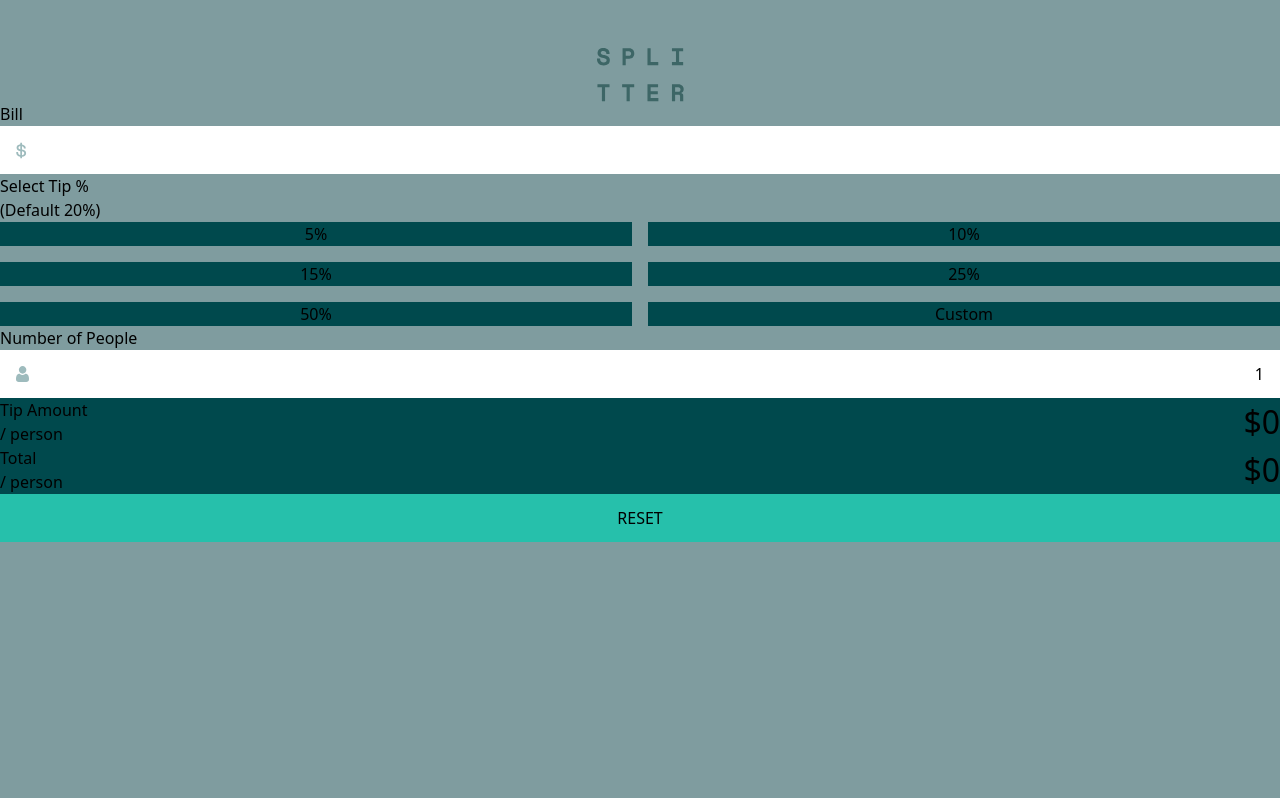
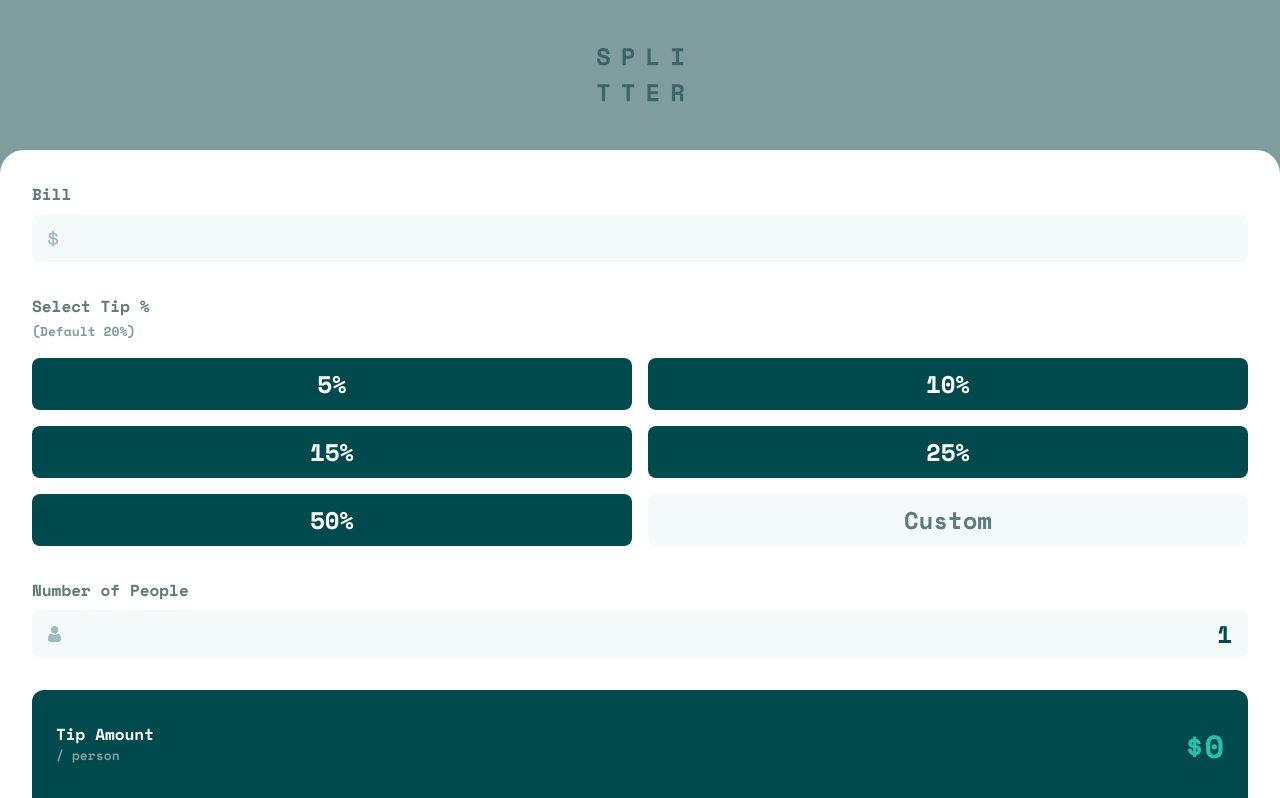
Before and after one commit to SuhasPatnaik/tip-calculator-app, a React (Vite) app: page / in a window 1280 px wide. Shown: the top 798 px of the page. Built offline with nearby package versions, Linux system fonts and the light colour scheme.

Commit message:
Added styles and flexible layouts

```diff
--- a/index.html
+++ b/index.html
@@ -3,6 +3,15 @@
   <head>
     <meta charset="UTF-8" />
     <link rel="icon" type="image/svg+xml" href="/logo.svg" />
+
+    <!-- Space Mono font family embed code -->
+    <link rel="preconnect" href="https://fonts.googleapis.com" />
+    <link rel="preconnect" href="https://fonts.gstatic.com" crossorigin />
+    <link
+      href="https://fonts.googleapis.com/css2?family=Space+Mono:wght@700&display=swap"
+      rel="stylesheet"
+    />
+
     <meta name="viewport" content="width=device-width, initial-scale=1.0" />
     <title>Tip Calculator</title>
   </head>
--- a/src/App.tsx
+++ b/src/App.tsx
@@ -18,26 +18,20 @@ export default function App() {
       <div className="mt-12 flex justify-center">
         <Logo />
       </div>
-      <div>
+      <div className="bg-neutral-100 mt-12 p-8 rounded-t-[1.5rem] flex flex-col gap-8">
         <MiniForm
           inputLabel="Bill"
           inputIcon={dollarIcon}
           inputValue={billAmount}
           handleChange={(value) => setBillAmount(value)}
         />
-      </div>
-      <div>
         <SelectTipPercentage onTipPercentage={setTipPercentage} />
-      </div>
-      <div>
         <MiniForm
           inputLabel="Number of People"
           inputIcon={personIcon}
           inputValue={numberOfPeople}
           handleChange={(value) => setNumberOfPeople(value)}
         />
-      </div>
-      <div>
         <TipResults
           billValue={billAmount}
           headcount={numberOfPeople}
--- a/src/components/MiniForm.tsx
+++ b/src/components/MiniForm.tsx
@@ -6,8 +6,8 @@ export default function MiniForm({
 }) {
   return (
     <>
-      <div className="flex flex-col">
-        <label>{inputLabel}</label>
+      <div className="flex flex-col gap-2">
+        <label className="text-sm">{inputLabel}</label>
         <input
           type="text"
           value={inputValue}
@@ -16,7 +16,7 @@ export default function MiniForm({
             backgroundImage: `url(${inputIcon})`,
             backgroundPosition: "1rem",
           }}
-          className="px-4 bg-no-repeat bg-left bg-center text-right h-12"
+          className="px-4 bg-no-repeat text-right h-12 bg-neutral-200 text-neutral-600 rounded-[0.5rem] focus:outline-none focus:ring-0 focus:border-primary-100 focus:border-2"
         />
       </div>
     </>
--- a/src/components/SelectTipPercentage.tsx
+++ b/src/components/SelectTipPercentage.tsx
@@ -1,19 +1,29 @@
-import { useState } from "react";
+import { useState, useRef, useEffect } from "react";
+
+const presetTipPercentages = [5, 10, 15, 25, 50];
 
 export default function SelectTipPercentage({ onTipPercentage }) {
   const [isCustomClicked, setIsCustomClicked] = useState(false);
+  const inputRef = useRef(null);
 
-  const presetTipPercentages = [5, 10, 15, 25, 50];
+  useEffect(() => {
+    if (isCustomClicked) {
+      inputRef.current?.focus();
+    }
+  }, [isCustomClicked]);
 
   return (
     <>
-      <p>Select Tip %</p>
-      <p>(Default 20%)</p>
-      <div id="selectTipSection" className="grid grid-cols-2  gap-4">
+      <div className="flex flex-col gap-4">
+        <div className="flex flex-col gap-1">
+          <p className="text-sm">Select Tip %</p>
+          <p className="text-xsm text-neutral-400">(Default 20%)</p>
+        </div>
+        <div className="grid grid-cols-2 gap-4">
           {presetTipPercentages.map((tipPercent, index) => (
             <button
               key={index}
-            className="bg-neutral-600"
+              className="bg-neutral-600 rounded-[0.5rem] p-2 text-neutral-100 hover:bg-primary-100 hover:text-neutral-600"
               onClick={() => {
                 onTipPercentage(tipPercent / 100);
                 setIsCustomClicked(false);
@@ -26,20 +36,22 @@ export default function SelectTipPercentage({ onTipPercentage }) {
           {isCustomClicked ? (
             <input
               type="text"
-            className="text-right"
+              ref={inputRef}
+              className="text-right pr-4 bg-neutral-200 text-neutral-600 rounded-[0.5rem]  focus:outline-none focus:ring-0 focus:border-primary-100 focus:border-2"
               onChange={(e) => {
                 onTipPercentage(Number(e.target.value) / 100);
               }}
             />
           ) : (
             <button
-            className="bg-neutral-600"
+              className="bg-neutral-200 rounded-[0.5rem] p-2"
               onClick={() => setIsCustomClicked(true)}
             >
               Custom
             </button>
           )}
         </div>
+      </div>
     </>
   );
 }
--- a/src/components/TipResults.tsx
+++ b/src/components/TipResults.tsx
@@ -4,22 +4,24 @@ export default function TipResults({ billValue, headcount, tipPercent }) {
 
   return (
     <>
-      <div className="bg-neutral-600 grid grid-rows-3">
+      <div className="bg-neutral-600 grid grid-rows-3 gap-y-6 px-6 pt-8 pb-6 rounded-[0.75rem]">
         <div className="grid grid-rows-2 grid-cols-2">
-          <p>Tip Amount</p>
-          <p className="row-span-2 text-[2rem] justify-self-end">
+          <p className="text-sm text-neutral-100">Tip Amount</p>
+          <p className="row-span-2 text-[2rem] text-primary-100 justify-self-end">
             ${Number.isNaN(tipPerHead) ? 0 : tipPerHead}
           </p>
-          <p>/ person</p>
+          <p className="text-xsm text-neutral-400">/ person</p>
         </div>
         <div className="grid grid-rows-2 grid-cols-2">
-          <p>Total</p>
-          <p className="row-span-2 text-[2rem] justify-self-end">
+          <p className="text-sm text-neutral-100">Total</p>
+          <p className="row-span-2 text-[2rem] text-primary-100 justify-self-end">
             ${Number.isNaN(totalTip) ? 0 : totalTip}
           </p>
-          <p>/ person</p>
+          <p className="text-xsm text-neutral-400">/ person</p>
         </div>
-        <button className="bg-primary-100">RESET</button>
+        <button className="bg-primary-100 text-neutral-600 text-[1.25rem] rounded-[0.25rem] hover:bg-neutral-300">
+          RESET
+        </button>
       </div>
     </>
   );
--- a/src/index.css
+++ b/src/index.css
@@ -3,6 +3,6 @@
 @tailwind utilities;
 
 body {
-  @apply bg-neutral-400 min-h-screen;
+  @apply bg-neutral-400 text-neutral-500 font-spaceMono text-base min-h-screen;
   display: grid;
 }
--- a/tailwind.config.js
+++ b/tailwind.config.js
@@ -17,6 +17,14 @@ export default {
         },
       },
     },
+    fontFamily: {
+      spaceMono: ["Space Mono", "monospace"],
+    },
+    fontSize: {
+      xsm: "0.8125rem",
+      sm: "1rem",
+      base: "1.5rem",
+    },
   },
   plugins: [],
 };
```
Lines whose indentation alone changed are shown as unchanged.
